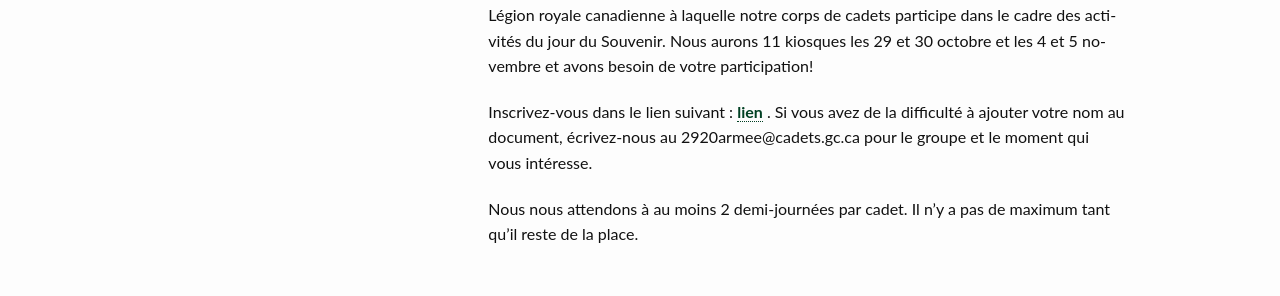
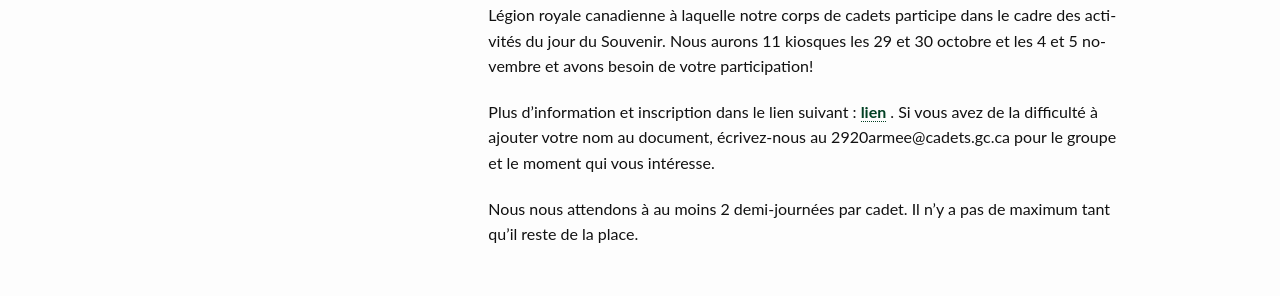
Before and after one commit to CC2920/web, a Jekyll site: the page built from _communications/messages.md, in a window 1280 px wide. Shown: the part 888-1184 px from the top of the page. Built offline with Jekyll 4.4.1, drawn with Linux system fonts in a browser that asks for light colours.

Commit message:
Update messages.md

```diff
--- a/_communications/messages.md
+++ b/_communications/messages.md
@@ -33,7 +33,7 @@
 
 La distribution de coquelicot dans différents magasins de Gatineau est une activité de la Légion royale canadienne à laquelle notre corps de cadets participe dans le cadre des activités du jour du Souvenir. Nous aurons 11 kiosques les 29 et 30 octobre et les 4 et 5 novembre et avons besoin de votre participation!
 
-Inscrivez-vous dans le lien suivant : [lien](https://1drv.ms/w/s!AkTIfKmoB8nugfwN74h_3jG5jTPxAw?e=KcfKsi) . Si vous avez de la difficulté à ajouter votre nom au document, écrivez-nous au 2920armee@cadets.gc.ca pour le groupe et le moment qui vous intéresse.
+Plus d'information et inscription dans le lien suivant : [lien](https://1drv.ms/w/s!AkTIfKmoB8nugfwN74h_3jG5jTPxAw?e=KcfKsi) . Si vous avez de la difficulté à ajouter votre nom au document, écrivez-nous au 2920armee@cadets.gc.ca pour le groupe et le moment qui vous intéresse.
 
 Nous nous attendons à au moins 2 demi-journées par cadet. Il n’y a pas de maximum tant qu’il reste de la place.
 
```
